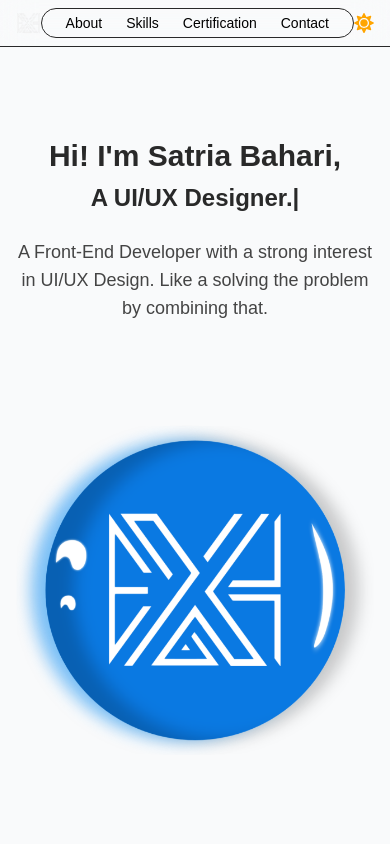
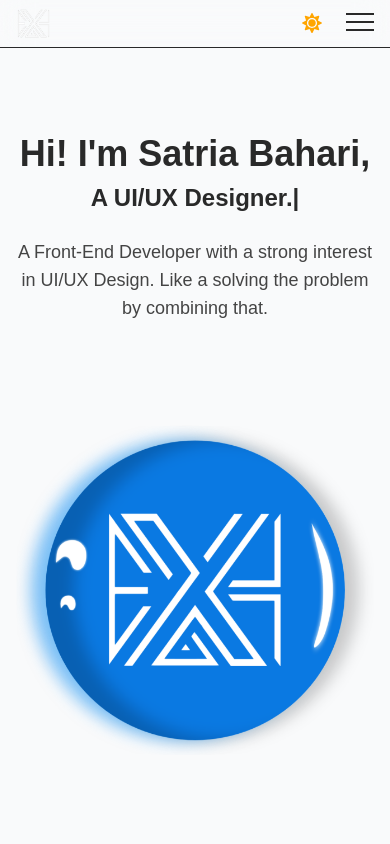
Before and after one commit to satriabahari/website-portfolio, a React (Vite) app: page / in a window 390 px wide. Shown: the top 844 px of the page. Built offline with nearby package versions, Linux system fonts and the light colour scheme.

Commit message:
Menambahkan hamburger menu

```diff
--- /dev/null
+++ b/src/components/Elements/Menu/Hamburger.jsx
@@ -0,0 +1,44 @@
+import React, { useState } from "react";
+import { Pop } from "./Pop";
+
+export const Hamburger = () => {
+  const [open, setOpen] = useState(true);
+
+  const handleClick = () => {
+    setOpen(!open);
+  };
+
+  return (
+    <>
+      {open && (
+        <>
+          <div>
+            <button className="space-y-1.5 sm:hidden mt-1" onClick={handleClick}>
+              <span className="block h-0.5 w-7 bg-primary"></span>
+              <span className="block h-0.5 w-7 bg-primary"></span>
+              <span className="block h-0.5 w-7 bg-primary"></span>
+            </button>
+          </div>
+          <Pop
+            animate={{ opacity: 0, x: 100 }}
+            initial={{ opacity: 1, x: 0 }}
+          />
+        </>
+      )}
+      {!open && (
+        <>
+          <div>
+            <button className="space-y-4 sm:hidden mt-1" onClick={handleClick}>
+              <span className="block h-0.5 w-7 origin-top-right -rotate-[42deg] bg-primary"></span>
+              <span className="block h-0.5 w-7 origin-bottom-right rotate-[42deg] bg-primary"></span>
+            </button>
+          </div>
+          <Pop
+            initial={{ opacity: 0, x: 100 }}
+            animate={{ opacity: 1, x: 0 }}
+          />
+        </>
+      )}
+    </>
+  );
+};
--- a/src/components/Elements/Menu/Index.jsx
+++ b/src/components/Elements/Menu/Index.jsx
@@ -2,7 +2,7 @@ import { useContext } from "react";
 import { Menu } from "./Menu";
 import { MyContext } from "../../../context/MyContext";
 
-export const Menus = () => {
+export const Menus = ({hidden, classname}) => {
   const context = useContext(MyContext);
 
   const handleClick = (ref) => {
@@ -10,12 +10,16 @@ export const Menus = () => {
   };
 
   return (
-    <ul className="flex rounded-full border border-primary px-3 py-1 dark:border-darkprimary">
-      <Menu onClick={() => handleClick(context.aboutRef)}>About</Menu>
-      <Menu onClick={() => handleClick(context.skillRef)}>Skills</Menu>
-      <Menu onClick={() => handleClick(context.certificationRef)}>Certification</Menu>
-      <Menu onClick={() => handleClick(context.contactRef)}>Contact</Menu>
-      {/* <Menu onClick={() => handleClick(context.portfolioRef)}>Portfolio</Menu> */}
-    </ul>
+    <div className={hidden}>
+      <ul className={classname}>
+        <Menu onClick={() => handleClick(context.aboutRef)}>About</Menu>
+        <Menu onClick={() => handleClick(context.skillRef)}>Skills</Menu>
+        <Menu onClick={() => handleClick(context.certificationRef)}>
+          Certification
+        </Menu>
+        {/* <Menu onClick={() => handleClick(context.portfolioRef)}>Portfolio</Menu> */}
+        <Menu onClick={() => handleClick(context.contactRef)}>Contact</Menu>
+      </ul>
+    </div>
   );
 };
--- /dev/null
+++ b/src/components/Elements/Menu/Pop.jsx
@@ -0,0 +1,15 @@
+import React from "react";
+import { Menus } from "./Index";
+import { motion } from "framer-motion";
+
+export const Pop = ({ initial, animate }) => {
+  return (
+    <motion.div
+      className="fixed right-0 top-[47px] z-50 block h-auto w-36 border-b border-l border-primary bg-background py-2 md:hidden"
+      initial={initial}
+      animate={animate}
+    >
+      <Menus hidden="block md:hidden" classname="space-y-4" />
+    </motion.div>
+  );
+};
--- a/src/components/Elements/Title/NameHero.jsx
+++ b/src/components/Elements/Title/NameHero.jsx
@@ -27,7 +27,7 @@ export const NameHero = () => {
       initial="hidden"
       animate="visible"
     >
-      <Title classname="text-3xl md:text-5xl mb-2 text-primary dark:text-white">
+      <Title classname="text-4xl md:text-5xl mb-2 text-primary dark:text-white">
         Hi! I'm <span className="dark:text-darkprimary">Satria</span> Bahari,
       </Title>
       <Type />
--- a/src/components/Fragments/CardCertification.jsx
+++ b/src/components/Fragments/CardCertification.jsx
@@ -8,11 +8,6 @@ const dataCertification = [
     image: "images/dicoding.png",
     title: "Belajar Dasar Pemrograman Javascript",
     description: "Dicoding Academy",
-  },
-  {
-    image: "images/tailwindcss-codepolitan.jpg",
-    title: "TailwindCSS Online Codepolitan",
-    description: "Codepolitan",
   },
   {
     image: "images/tailwindcss-codepolitan.jpg",
--- a/src/components/Fragments/Navbar.jsx
+++ b/src/components/Fragments/Navbar.jsx
@@ -1,8 +1,10 @@
 import { FaMoon, FaSun } from "react-icons/fa";
 import { Menus } from "../Elements/Menu/Index";
 import { Image } from "../Elements/Image/Image";
-import { useContext, useEffect, useState } from "react";
+import { useContext, useEffect } from "react";
 import { MyContext } from "../../context/MyContext";
+import { Hamburger } from "../Elements/Menu/Hamburger";
+import { Pop } from "../Elements/Menu/Pop";
 
 export const Navbar = () => {
   const context = useContext(MyContext);
@@ -38,7 +40,8 @@ export const Navbar = () => {
   };
 
   return (
-    <nav className="fixed left-0 right-0 top-0 z-50 col-span-2 flex w-full items-center justify-between border-b-[0.1px] border-primary bg-background bg-opacity-10 px-4 py-2 backdrop-blur-lg dark:border-darkprimary dark:bg-transparent md:px-16">
+    <>
+      <nav className="fixed left-0 right-0 top-0 z-50 col-span-2 flex w-full items-center justify-between border-b-[0.1px] border-primary bg-background bg-opacity-5 px-4 py-2 backdrop-blur-lg dark:border-darkprimary dark:bg-transparent md:px-16">
         <button onClick={() => handleClick(context.homeRef)}>
           <Image
             src={
@@ -50,14 +53,21 @@ export const Navbar = () => {
             width="35px"
           />
         </button>
-      <Menus />
-      <button>
+        <Menus
+          hidden="sm:block hidden"
+          classname="flex rounded-full border border-primary px-3 py-1 dark:border-darkprimary"
+        />
+        <div className="flex items-center justify-center">
+          <button className="mr-6 sm:mr-0">
             {context.theme === "light" ? (
               <FaMoon size="20" color="orange" onClick={handleThemeClick} />
             ) : (
               <FaSun size="20" color="orange" onClick={handleThemeClick} />
             )}
           </button>
+          <Hamburger />
+        </div>
       </nav>
+    </>
   );
 };
--- a/src/pages/Certification.jsx
+++ b/src/pages/Certification.jsx
@@ -27,7 +27,7 @@ export const Certification = () => {
           are the same live as local.
         </Description>
       </div>
-      <div className="grid w-full grid-cols-2 gap-6 lg:grid-cols-3">
+      <div className="grid w-full grid-cols-1 sm:grid-cols-2 gap-6 ">
         <CardCertification />
       </div>
     </FirstLayout>
```
Lines whose indentation alone changed are shown as unchanged.
